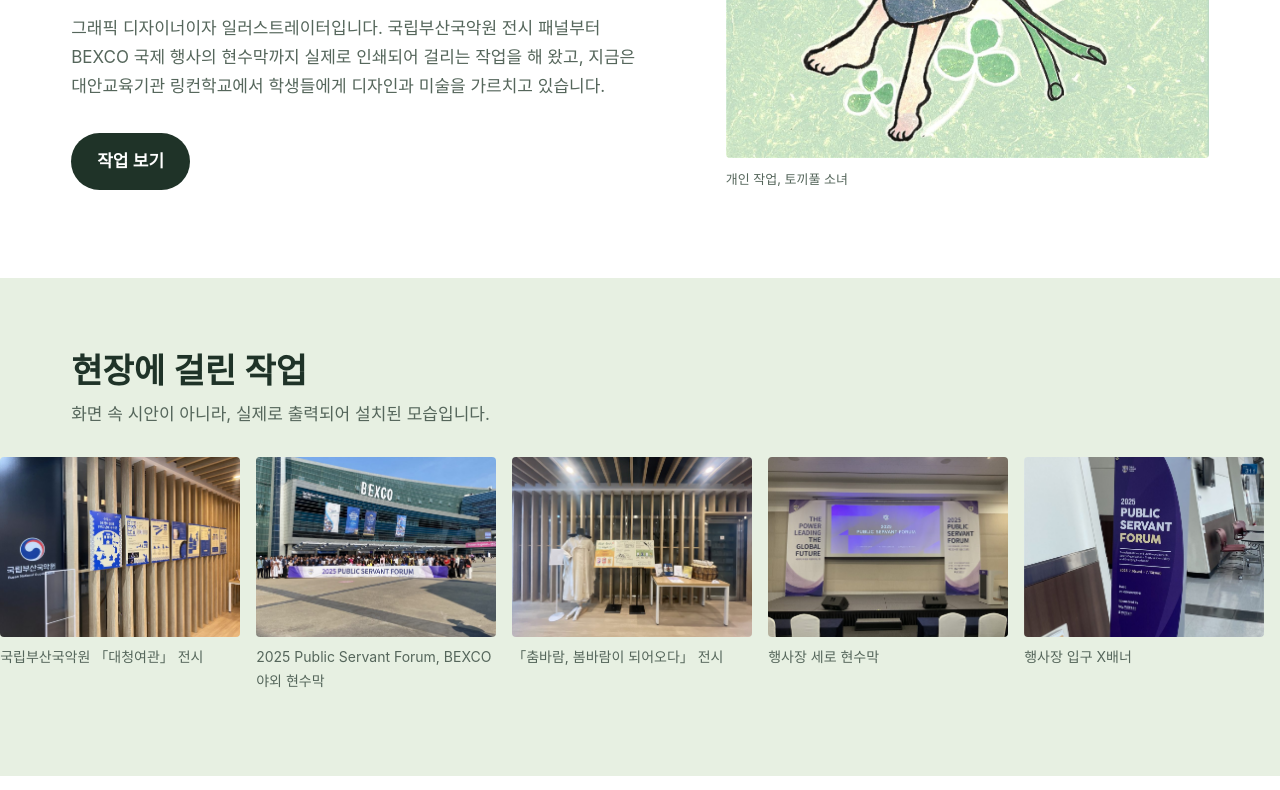
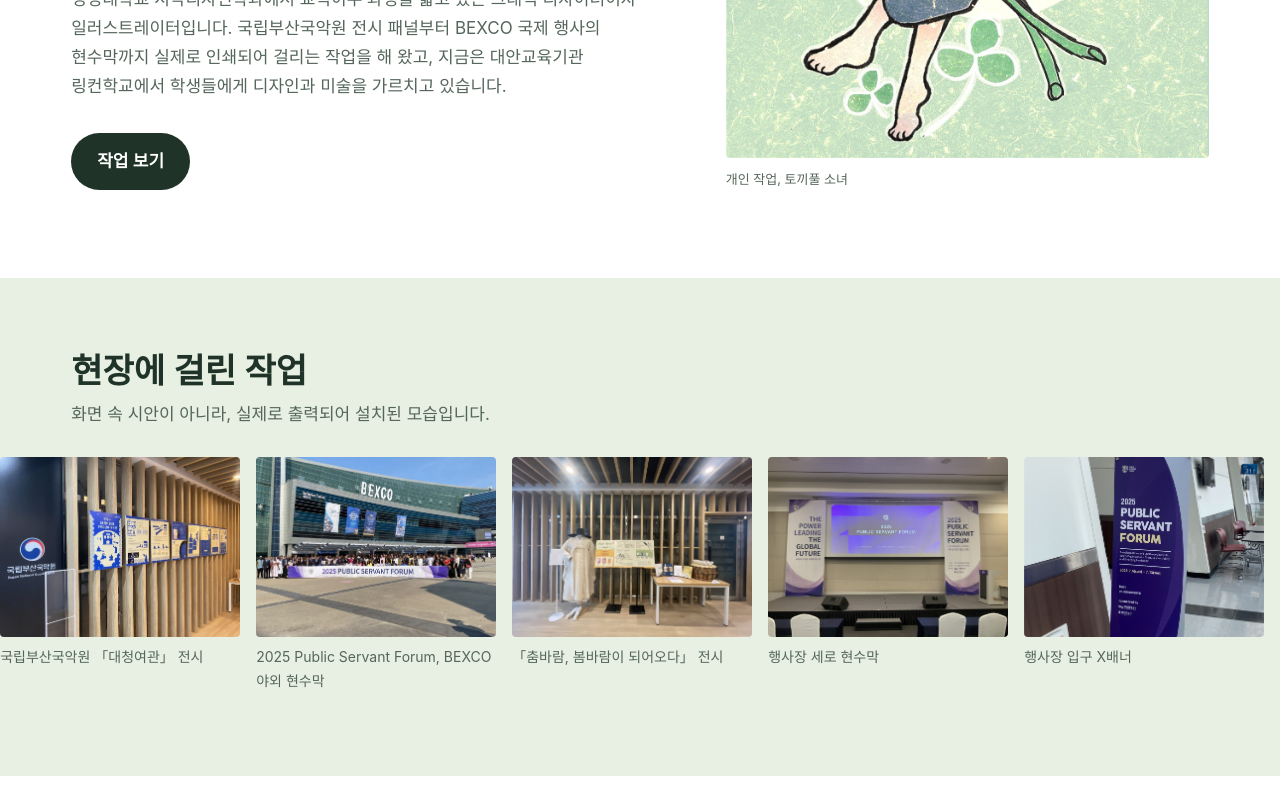
Before and after one commit to qoro1105-art/portfolio, a plain HTML site: page index.html in a window 1280 px wide. Shown: the part 670-1460 px from the top of the page. Drawn offline with Linux system fonts and the light colour scheme; a web font is replaced by a local one.

Commit message:
학력 추가: 경성대학교 시각디자인학과 교직이수
Co-Authored-By: Claude Opus 5.5 <noreply@anthropic.com>

```diff
--- a/index.html
+++ b/index.html
@@ -30,7 +30,7 @@
         <span class="hero-name">김소망</span>
         <span class="hero-line">그림을 그리고,<br>그 그림으로 전시와 홍보물과 책을 만듭니다.</span>
       </h1>
-      <p class="hero-sub">그래픽 디자이너이자 일러스트레이터입니다. 국립부산국악원 전시 패널부터 BEXCO 국제 행사의 현수막까지 실제로 인쇄되어 걸리는 작업을 해 왔고, 지금은 대안교육기관 링컨학교에서 학생들에게 디자인과 미술을 가르치고 있습니다.</p>
+      <p class="hero-sub">경성대학교 시각디자인학과에서 교직이수 과정을 밟고 있는 그래픽 디자이너이자 일러스트레이터입니다. 국립부산국악원 전시 패널부터 BEXCO 국제 행사의 현수막까지 실제로 인쇄되어 걸리는 작업을 해 왔고, 지금은 대안교육기관 링컨학교에서 학생들에게 디자인과 미술을 가르치고 있습니다.</p>
       <a class="hero-cta" href="#work">작업 보기</a>
     </div>
     <figure class="hero-art">
@@ -132,6 +132,10 @@
       <p class="about-lead">손으로 그린 그림을 디자인의 재료로 씁니다.</p>
       <p>국악극 전시 패널에는 1950년대 국악인의 실루엣을 그려 넣었고, 북카페 홍보물에는 책과 찻잔을 그렸습니다. 같은 그림을 웹 배너, 모바일 포스터, 인스타그램 카드처럼 쓰임새에 맞게 다시 짜는 일도 함께 해 왔습니다.</p>
       <p>한 장의 일러스트에서 인쇄물과 현수막까지 이어지는 과정을 직접 겪어 봤기 때문에, 그 과정을 학생들에게 차근차근 보여 주고 설명할 수 있습니다.</p>
+      <h3 class="career-title">학력</h3>
+      <ul class="career">
+        <li><span class="c-date">재학 중</span><span><strong>경성대학교 시각디자인학과</strong><br>교직이수 과정</span></li>
+      </ul>
       <h3 class="career-title">경력</h3>
       <ul class="career">
         <li><span class="c-date">2025.05 ~ 현재</span><span><strong>링컨학교</strong> (대안교육기관)<br>기숙사 사감, 디자인과 미술 수업</span></li>
```
